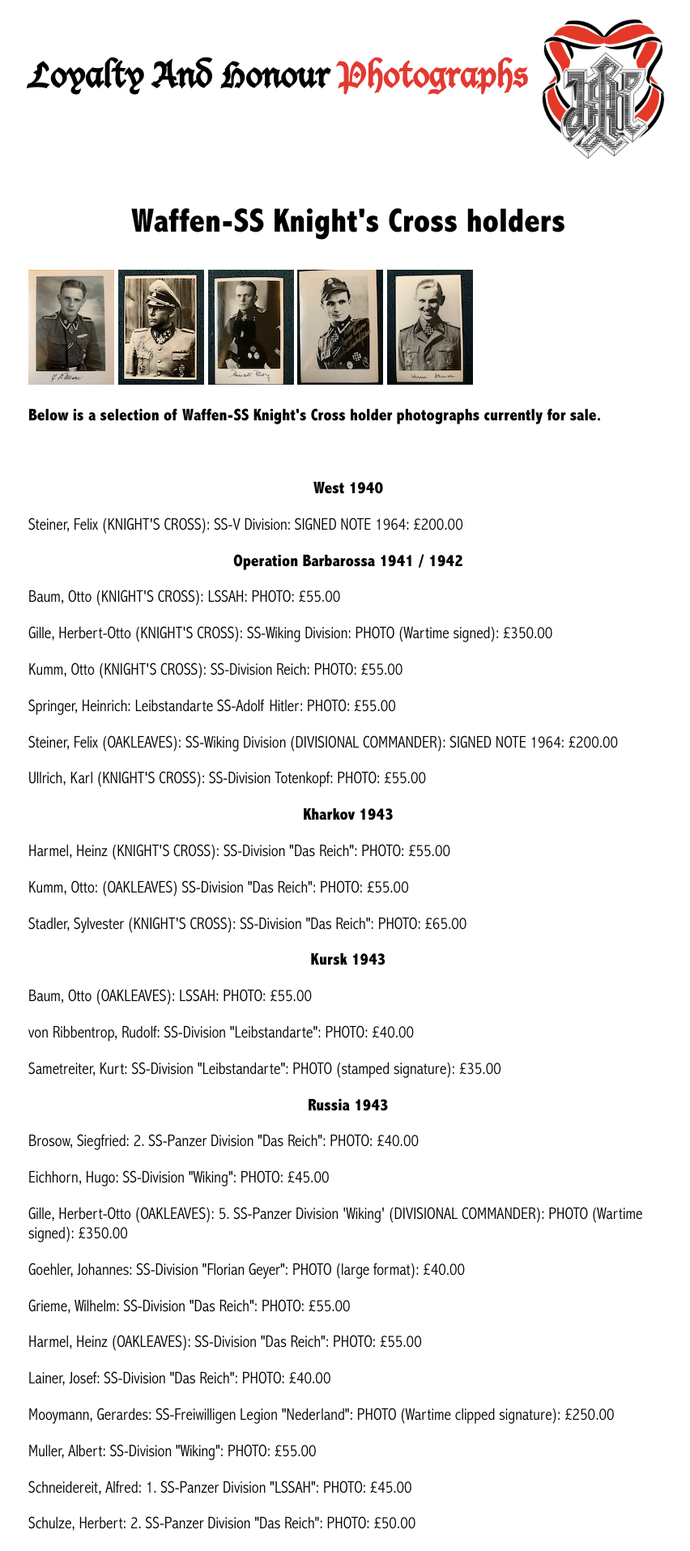
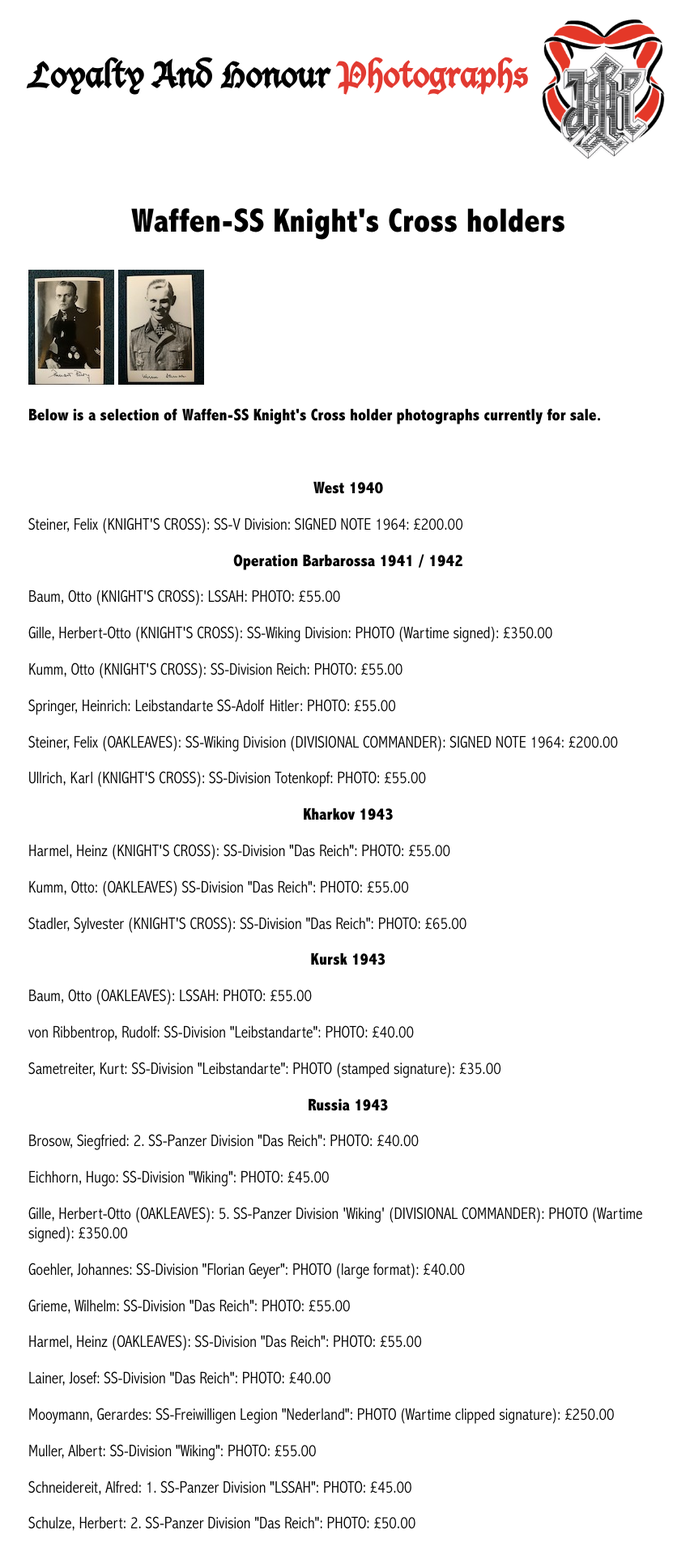
Before and after one commit to lahphotographs/lahphotographs.github.com, a Jekyll site: the page built from Waffen_SS_photos.md, in a window 1280 px wide. Shown: the top 1915 px of the page at 81% size, without its empty margins (210-1062 px from the left). Built offline with Jekyll 4.4.1, drawn with Linux system fonts in a browser that asks for light colours.

Commit message:
Update Waffen_SS_photos.md

```diff
--- a/Waffen_SS_photos.md
+++ b/Waffen_SS_photos.md
@@ -6,10 +6,7 @@ permalink: /waffen_ss_photos.html
 
 <div id="axisforces">
 <p float="left">
-<img src="./assets/Rolleke copy.jpg"/>
-<img src="./assets/Sandig copy.jpg"/>
 <img src="./assets/Rudolf Richard copy.jpg"/>
-<img src="./assets/Schrijnen studio copy.jpg"/>
 <img src="./assets/Damsch copy.jpg"/>
 <br />
 <p><b>Below is a selection of Waffen-SS Knight's Cross holder photographs currently for sale.</b></p>
```
